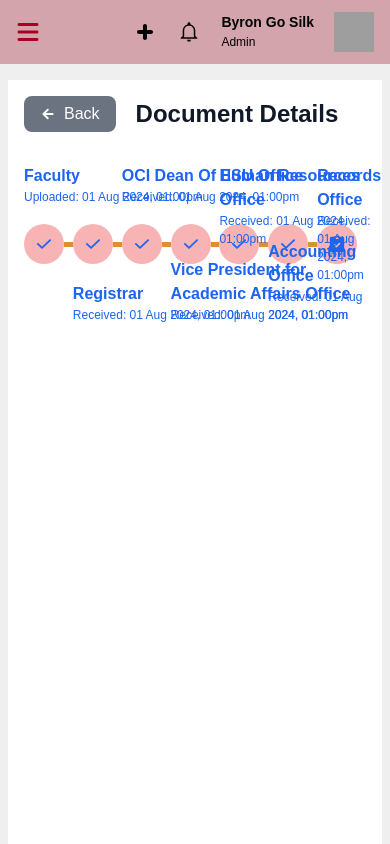
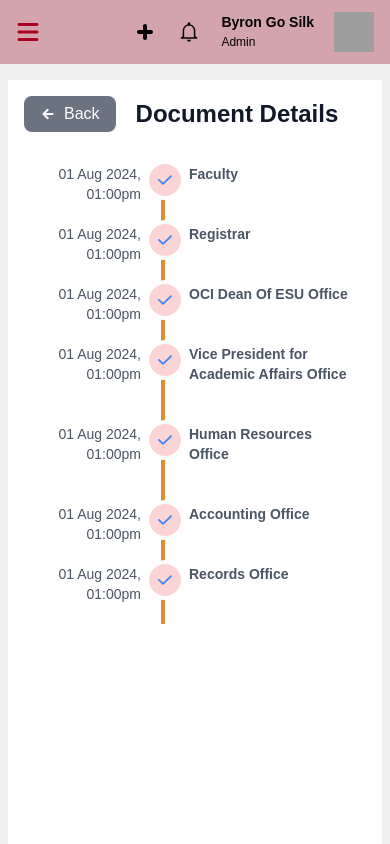
Before and after one commit to JMarkDev/Thesis-Document-Tracker, a React (Vite) app in the folder client/: page /documents/1 in a window 390 px wide. Built offline with nearby package versions, Linux system fonts and the light colour scheme; grey boxes are pictures that could not be loaded.

Commit message:
mobile stepper added

```diff
--- a/client/src/App.jsx
+++ b/client/src/App.jsx
@@ -15,7 +15,7 @@ import Faculty from "./pages/Admin/UserMagement/Faculty";
 import CampusAdmin from "./pages/Admin/UserMagement/CampusAdmin";
 import EsuRegistrar from "./pages/Admin/UserMagement/EsuRegistrar";
 import AdminStaff from "./pages/Admin/UserMagement/AdminStaff";
-import DocumentMetadata from "./components/DocumentMetadata";
+import DocumentDetails from "./pages/Admin/Documents/DocumentDetails";
 
 function App() {
   const adminLinks = [
@@ -48,7 +48,7 @@ function App() {
     {
       title: "Document Details",
       path: "/documents/:id",
-      component: <DocumentMetadata />,
+      component: <DocumentDetails />,
     },
   ];
   return (
--- a/client/src/components/DocumentMetadata.jsx
+++ /dev/null
@@ -1,22 +0,0 @@
-import { Link } from "react-router-dom";
-import Back from "../components/buttons/Back";
-import Stepper from "../components/Stepper";
-const DocumentMetadata = () => {
-  return (
-    <div className="bg-white ">
-      <div className="flex items-center gap-5">
-        <Link to="/documents">
-          {" "}
-          <Back />
-        </Link>
-
-        <h1 className="font-bold text-2xl text-gray-900"> Document Details</h1>
-      </div>
-      <div className="mt-8">
-        <Stepper />
-      </div>
-    </div>
-  );
-};
-
-export default DocumentMetadata;
--- a/client/src/components/Stepper.jsx
+++ b/client/src/components/Stepper.jsx
@@ -1,45 +1,11 @@
-import { useState, useEffect } from "react";
+import PropTypes from "prop-types";
 
-const Stepper = () => {
+const Stepper = ({ data }) => {
   //first:bg-border-0 first:after:border-white last:bg-red-400
-  const [data, setData] = useState([]);
-
-  const documentHistory = [
-    { office: "Faculty", date: "01 Aug 2024, 01:00pm" },
-    {
-      office: "Registrar",
-      date: "01 Aug 2024, 01:00pm",
-    },
-    {
-      office: "OCI Dean Of ESU Office",
-      date: "01 Aug 2024, 01:00pm",
-    },
-    {
-      office: "Vice President for Academic Affairs Office",
-      date: "01 Aug 2024, 01:00pm",
-    },
-    {
-      office: "Human Resources Office",
-      date: "01 Aug 2024, 01:00pm",
-    },
-    {
-      office: "Accounting Office",
-      date: "01 Aug 2024, 01:00pm",
-    },
-    {
-      office: "Records Office",
-      date: "01 Aug 2024, 01:00pm",
-    },
-  ];
-
-  useEffect(() => {
-    setData(documentHistory);
-    // eslint-disable-next-line react-hooks/exhaustive-deps
-  }, []);
 
   return (
     <div>
-      <ol className="flex relative items-center h-40 w-full">
+      <ol className="flex  relative items-center h-40 w-full">
         {data.map((history, index) => (
           <li
             key={index}
@@ -47,23 +13,23 @@ const Stepper = () => {
               index === data.length - 1
                 ? "after:border-white"
                 : "after:border-yellow"
-            } flex w-full  items-center text-blue-600 dark:text-blue-500 after:content-[''] after:w-full after:h-1 after:border-b after:border-4 after:inline-block dark:after:border-blue-800`}
+            } flex w-full  items-center text-gray-600 dark:text-blue-500 after:content-[''] after:w-full after:h-1 after:border-1 after:border-4  after:inline-block dark:after:border-blue-800`}
           >
             <div className="">
               <div
                 className={`absolute ${
-                  index % 2 === 0 ? "top-0" : "bottom-0"
+                  index % 2 === 0 ? "lg:top-0" : "bottom-0"
                 } `}
               >
-                <p className="font-bold max-w-48">{history.office}</p>
-                <p className="text-[12px]">
+                <p className="font-bold text-sm max-w-40">{history.office}</p>
+                <p className="text-sm">
                   {history.office === "Faculty" ? "Uploaded: " : "Received: "}
                   {history.date}
                 </p>
               </div>
 
               {index === data.length - 1 ? (
-                <span className=" flex items-center justify-center w-10 h-10 bg-red-300 rounded-full lg:h-12 lg:w-12 dark:bg-blue-800 shrink-0">
+                <span className=" flex items-center justify-center w-8 h-8 bg-red-300 rounded-full lg:h-10 lg:w-10 dark:bg-blue-800 shrink-0">
                   <svg
                     className="w-4 h-4 text-blue-600 lg:w-5 lg:h-5 dark:text-gray-100"
                     aria-hidden="true"
@@ -75,7 +41,7 @@ const Stepper = () => {
                   </svg>
                 </span>
               ) : (
-                <span className=" flex items-center justify-center w-10 h-10 bg-red-300 rounded-full lg:h-12 lg:w-12 dark:bg-blue-800 shrink-0">
+                <span className=" flex items-center justify-center w-8 h-8 bg-red-300 rounded-full lg:h-10 lg:w-10 dark:bg-blue-800 shrink-0">
                   <svg
                     className="w-3.5 h-3.5 text-blue-600 lg:w-4 lg:h-4 dark:text-blue-300"
                     aria-hidden="true"
@@ -101,4 +67,8 @@ const Stepper = () => {
   );
 };
 
+Stepper.propTypes = {
+  data: PropTypes.object,
+};
+
 export default Stepper;
--- /dev/null
+++ b/client/src/components/StepperMobile.jsx
@@ -0,0 +1,40 @@
+import PropTypes from "prop-types";
+const StepperMobile = ({ data }) => {
+  return (
+    <div className="flex items-center  justify-center">
+      <ol className="relative  right-[-60px] text-gray-600 border-l-4 border-yellow ">
+        {data.map((history, index) => (
+          <li key={index} className=" mb-10 ms-6">
+            <p className="absolute left-[-120px] text-end max-w-24 text-sm">
+              {history.date}
+            </p>
+            <span className="absolute flex items-center justify-center w-8 h-8 bg-red-200 rounded-full -start-4 ring-4 ring-white dark:ring-gray-900 dark:bg-green-900">
+              <svg
+                className="w-3.5 h-3.5 text-blue-500 dark:text-green-400"
+                aria-hidden="true"
+                xmlns="http://www.w3.org/2000/svg"
+                fill="none"
+                viewBox="0 0 16 12"
+              >
+                <path
+                  stroke="currentColor"
+                  strokeLinecap="round"
+                  strokeLinejoin="round"
+                  strokeWidth="2"
+                  d="M1 5.917 5.724 10.5 15 1.5"
+                />
+              </svg>
+            </span>
+
+            <p className="font-bold text-sm max-w-40">{history.office}</p>
+          </li>
+        ))}
+      </ol>
+    </div>
+  );
+};
+
+StepperMobile.propTypes = {
+  data: PropTypes.object,
+};
+export default StepperMobile;
--- /dev/null
+++ b/client/src/pages/Admin/Documents/DocumentDetails.jsx
@@ -0,0 +1,66 @@
+import { useEffect, useState } from "react";
+import { Link } from "react-router-dom";
+import Back from "../../../components/buttons/Back";
+import Stepper from "../../../components/Stepper";
+import StepperMobile from "../../../components/StepperMobile";
+const DocumentDetails = () => {
+  const [data, setData] = useState([]);
+
+  const documentHistory = [
+    { office: "Faculty", date: "01 Aug 2024, 01:00pm" },
+    {
+      office: "Registrar",
+      date: "01 Aug 2024, 01:00pm",
+    },
+    {
+      office: "OCI Dean Of ESU Office",
+      date: "01 Aug 2024, 01:00pm",
+    },
+    {
+      office: "Vice President for Academic Affairs Office",
+      date: "01 Aug 2024, 01:00pm",
+    },
+    {
+      office: "Human Resources Office",
+      date: "01 Aug 2024, 01:00pm",
+    },
+    {
+      office: "Accounting Office",
+      date: "01 Aug 2024, 01:00pm",
+    },
+    {
+      office: "Records Office",
+      date: "01 Aug 2024, 01:00pm",
+    },
+  ];
+
+  useEffect(() => {
+    setData(documentHistory);
+    // eslint-disable-next-line react-hooks/exhaustive-deps
+  }, []);
+  return (
+    <div className="bg-white ">
+      <div className="flex items-center gap-5">
+        <Link to="/documents">
+          {" "}
+          <Back />
+        </Link>
+
+        <h1 className="font-bold text-2xl text-gray-900"> Document Details</h1>
+      </div>
+      <div className="mt-8 flex flex-col gap-5">
+        <div className="hidden lg:block">
+          {" "}
+          <Stepper data={data} />
+        </div>
+
+        <div className="lg:hidden block">
+          {" "}
+          <StepperMobile data={data} />
+        </div>
+      </div>
+    </div>
+  );
+};
+
+export default DocumentDetails;
```
